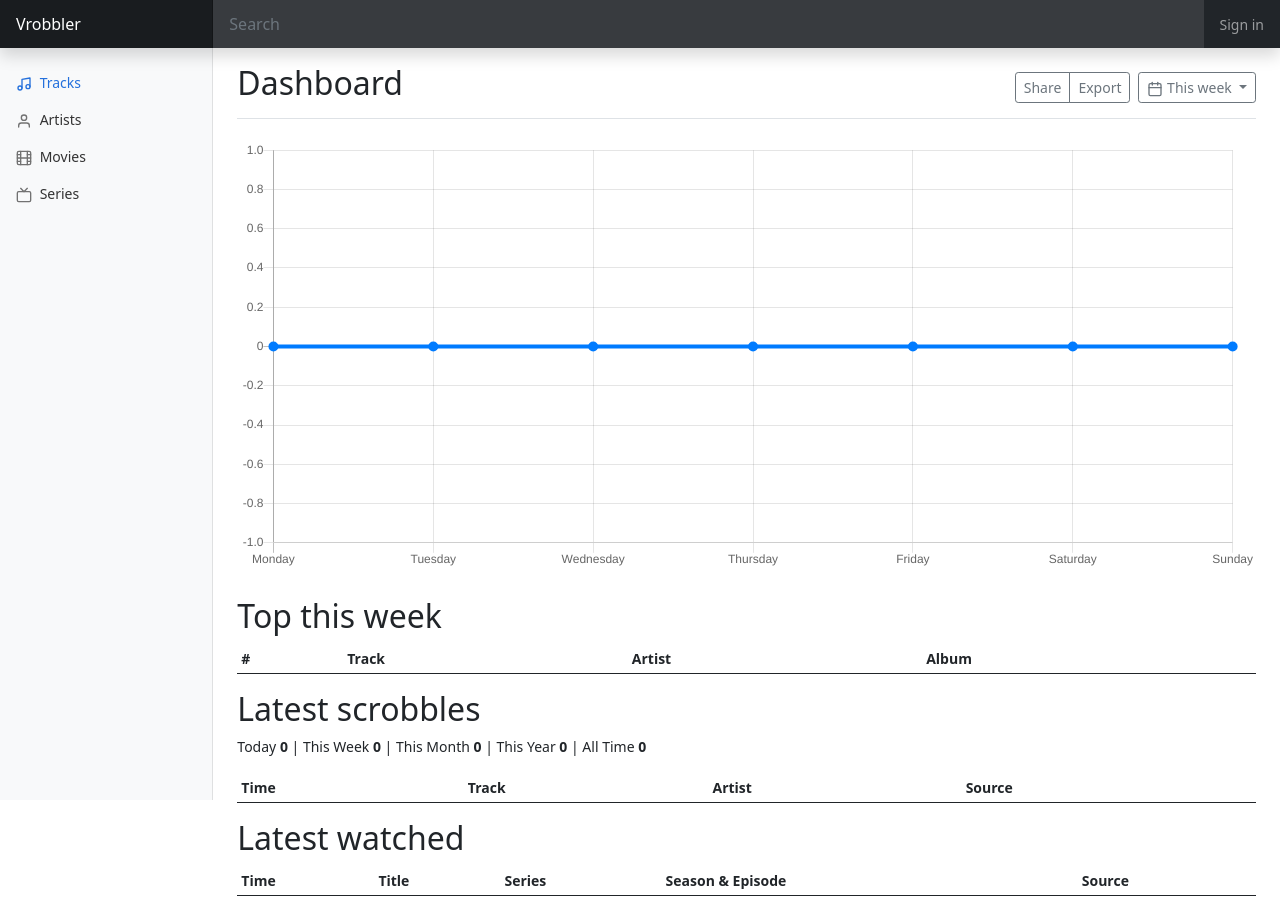
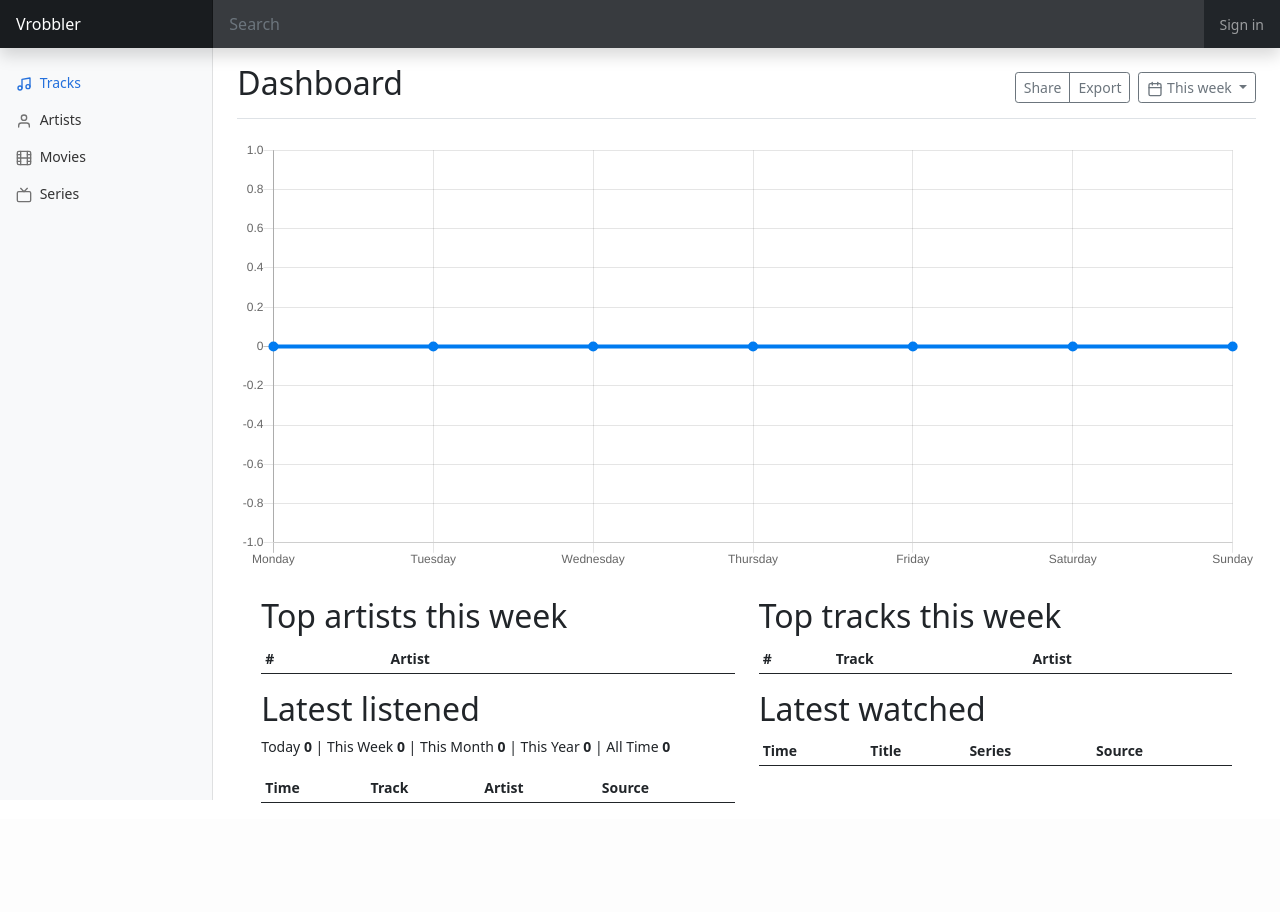
Before and after one commit to powellc/vrobbler, a Django app: page / in a window 1280 px wide. After the commit the page ends 803 px from the top, so only its background shows below. Run offline with Django 3.2, Linux system fonts and the light colour scheme; data that the repository does not hold is empty.

Commit message:
Fix artist aggregation so it works

```diff
--- a/vrobbler/apps/music/aggregators.py
+++ b/vrobbler/apps/music/aggregators.py
@@ -94,7 +94,7 @@ def top_artists(filter: str = "today", limit: int = 15) -> List["Artist"]:
 
     return (
         Artist.objects.annotate(
-            num_scrobbles=Sum("track__scrobble", distinct=True)
+            num_scrobbles=Count("track__scrobble", distinct=True)
         )
         .filter(time_filter)
         .order_by("-num_scrobbles")[:limit]
--- a/vrobbler/apps/scrobbles/admin.py
+++ b/vrobbler/apps/scrobbles/admin.py
@@ -13,7 +13,7 @@ class ScrobbleAdmin(admin.ModelAdmin):
         "playback_position",
         "in_progress",
     )
-    list_filter = ("in_progress", "source")
+    list_filter = ("in_progress", "source", "track__artist")
     ordering = ("-timestamp",)
 
 
--- a/vrobbler/apps/scrobbles/views.py
+++ b/vrobbler/apps/scrobbles/views.py
@@ -23,6 +23,7 @@ from scrobbles.utils import convert_to_seconds
 from videos.models import Video
 from vrobbler.apps.music.aggregators import (
     scrobble_counts,
+    top_artists,
     top_tracks,
     week_of_scrobbles,
 )
@@ -62,6 +63,11 @@ class RecentScrobbleList(ListView):
         data['top_daily_tracks'] = top_tracks()
         data['top_weekly_tracks'] = top_tracks(filter='week')
         data['top_monthly_tracks'] = top_tracks(filter='month')
+
+        data['top_daily_artists'] = top_artists()
+        data['top_weekly_artists'] = top_artists(filter='week')
+        data['top_monthly_artists'] = top_artists(filter='month')
+
         data["weekly_data"] = week_of_scrobbles()
         data['counts'] = scrobble_counts()
         return data
--- a/vrobbler/templates/base.html
+++ b/vrobbler/templates/base.html
@@ -293,7 +293,7 @@
                       ],
                       lineTension: 0,
                       backgroundColor: 'transparent',
-                    borderColor: '#007bff',
+                      borderColor: '#007bf0',
                       borderWidth: 4,
                       pointBackgroundColor: '#007bff'
                   }]
--- a/vrobbler/templates/scrobbles/scrobble_list.html
+++ b/vrobbler/templates/scrobbles/scrobble_list.html
@@ -20,8 +20,31 @@
 
     <canvas class="my-4 w-100" id="myChart" width="900" height="380"></canvas>
 
-
-    <h2>Top this week</h2>
+    <div class="container">
+        <div class="row">
+            <div class="col-md">
+                <h2>Top artists this week</h2>
+                <div class="table-responsive">
+                    <table class="table table-striped table-sm">
+                    <thead>
+                        <tr>
+                            <th scope="col">#</th>
+                            <th scope="col">Artist</th>
+                        </tr>
+                    </thead>
+                    <tbody>
+                        {% for artist in top_weekly_artists %}
+                        <tr>
+                            <td>{{artist.num_scrobbles}}</td>
+                            <td>{{artist.name}}</td>
+                        </tr>
+                        {% endfor %}
+                    </tbody>
+                    </table>
+                </div>
+            </div>
+            <div class="col-lg">
+                <h2>Top tracks this week</h2>
                 <div class="table-responsive">
                     <table class="table table-striped table-sm">
                     <thead>
@@ -29,7 +52,6 @@
                             <th scope="col">#</th>
                             <th scope="col">Track</th>
                             <th scope="col">Artist</th>
-                <th scope="col">Album</th>
                         </tr>
                     </thead>
                     <tbody>
@@ -38,14 +60,18 @@
                             <td>{{track.num_scrobbles}}</td>
                             <td>{{track.title}}</td>
                             <td>{{track.artist.name}}</td>
-                <td>{{track.album.name}}</td>
                         </tr>
                         {% endfor %}
                     </tbody>
                     </table>
                 </div>
-
-    <h2>Latest scrobbles</h2>
+            </div>
+        </div>
+    </div>
+    <div class="container">
+        <div class="row">
+            <div class="col-lg">
+                <h2>Latest listened</h2>
                 <p>Today <b>{{counts.today}}</b> | This Week <b>{{counts.week}}</b> | This Month <b>{{counts.month}}</b> | This Year <b>{{counts.year}}</b> | All Time <b>{{counts.alltime}}</b></p>
                 <div class="table-responsive">
                     <table class="table table-striped table-sm">
@@ -69,7 +95,9 @@
                     </tbody>
                     </table>
                 </div>
+            </div>
 
+            <div class="col-lg">
                 <h2>Latest watched</h2>
                 <div class="table-responsive">
                     <table class="table table-striped table-sm">
@@ -78,7 +106,6 @@
                         <th scope="col">Time</th>
                         <th scope="col">Title</th>
                         <th scope="col">Series</th>
-            <th scope="col">Season & Episode</th>
                         <th scope="col">Source</th>
                         </tr>
                     </thead>
@@ -86,14 +113,16 @@
                         {% for scrobble in video_scrobble_list %}
                         <tr>
                             <td>{{scrobble.timestamp|naturaltime}}</td>
-                <td>{{scrobble.video.title}}</td>
+                            <td>{% if scrobble.video.tv_series %}E{{scrobble.video.season_number}}S{{scrobble.video.season_number}} -{% endif %} {{scrobble.video.title}}</td>
                             <td>{% if scrobble.video.tv_series %}{{scrobble.video.tv_series}}{% endif %}</td>
-                <td>{% if scrobble.video.tv_series %}{{scrobble.video.season_number}}, {{scrobble.video.episode_number}}{% endif %}</td>
                             <td>{{scrobble.source}}</td>
                         </tr>
                         {% endfor %}
                     </tbody>
                     </table>
                 </div>
+            </div>
+        </div>
+    </div>
 </main>
 {% endblock %}
```
Lines whose indentation alone changed are shown as unchanged.
